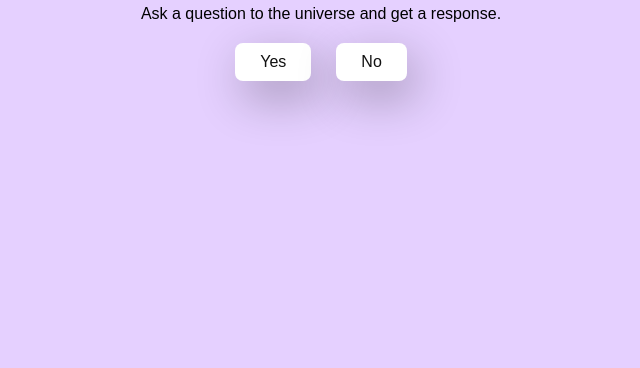
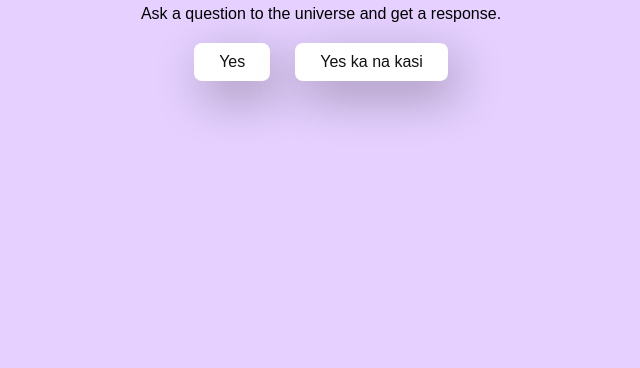
Before and after one commit to jkielleo/Practice, a plain HTML site: page public/no.html in a window 1280 px wide. Shown: the part 432-800 px from the top of the page, without its empty margins (319-959 px from the left). Drawn offline with Linux system fonts and the light colour scheme; a script that the page names is missing.

Commit message:
Updated text to free range

```diff
--- a/public/no.html
+++ b/public/no.html
@@ -13,7 +13,7 @@
         <p> Ask a question to the universe and get a response. </p>
         <div class="btn">
             <a href="yes.html"> Yes </a>
-            <a href="no1.html"> No </a>
+            <a href="no1.html"> Yes ka na kasi </a>
         </div>
     </div>
 </body>
```
